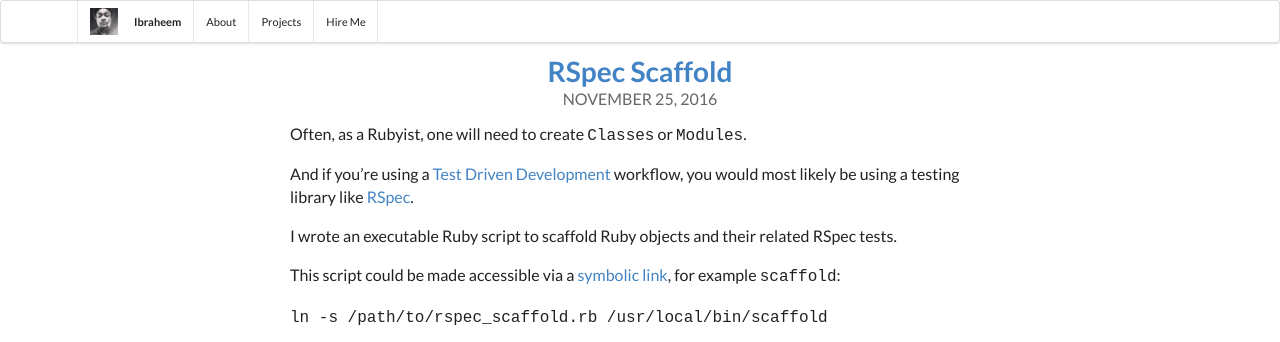
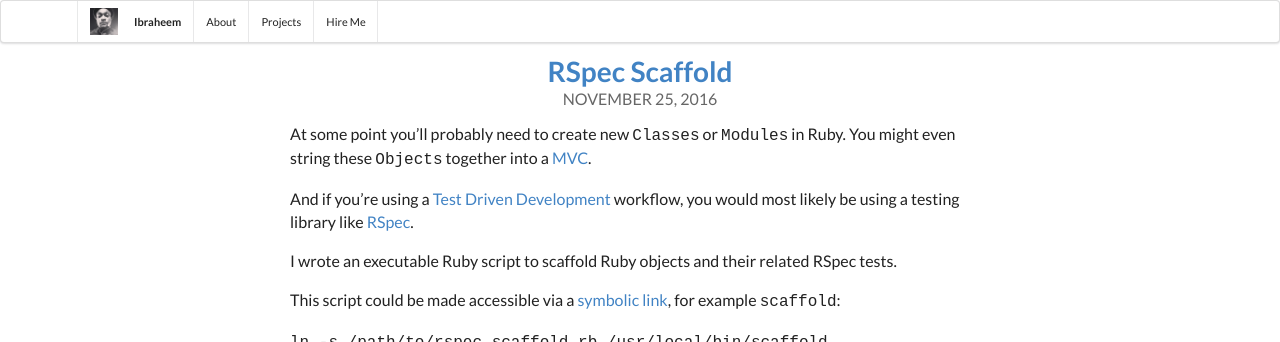
Before and after one commit to ibraheem4/ibraheem4.github.io, a Jekyll site: the page built from index.html, in a window 1280 px wide and 900 px high, cut to the strip 0-342 px from the top of the window. Built offline with Jekyll 4.4.1, drawn with Linux system fonts in a browser that asks for light colours; nearby versions of some CDN libraries; some web fonts are replaced; library files that are not in the unit come from our copies; the list of posts is cut into pages by our own code.

Commit message:
Update post for MVC

```diff
--- a/_posts/2016-11-25-RSpec-Scaffold.md
+++ b/_posts/2016-11-25-RSpec-Scaffold.md
@@ -5,10 +5,10 @@
 tags:
 - rspec
 - ruby
-modified:   2016-11-25T00:00:00-07:00
+modified:   2016-11-29T00:00:00-07:00
 comments: 	true
 ---
-Often, as a Rubyist, one will need to create `Classes` or `Modules`.
+At some point you'll probably need to create new `Classes` or `Modules` in Ruby.  You might even string these `Objects` together into a [MVC](https://en.wikipedia.org/wiki/Model–view–controller).
 
 And if you're using a [Test Driven Development](https://en.wikipedia.org/wiki/Test-driven_development) workflow, you would most likely be using a testing library like [RSpec](http://rspec.info/).
 
```
